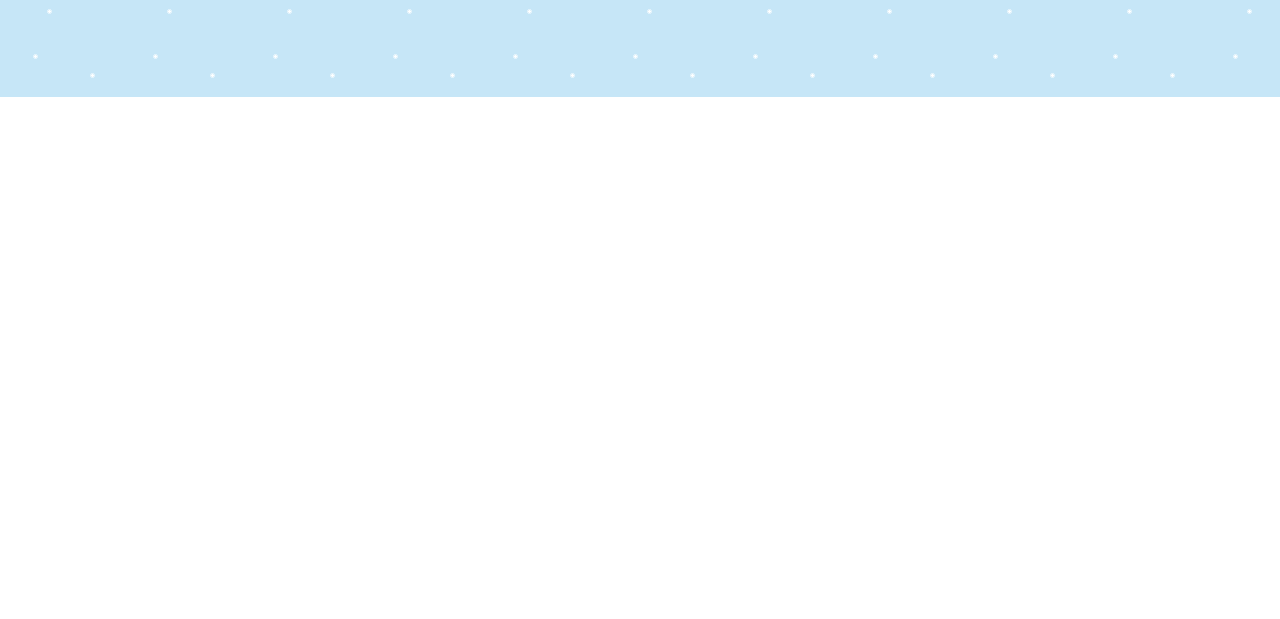
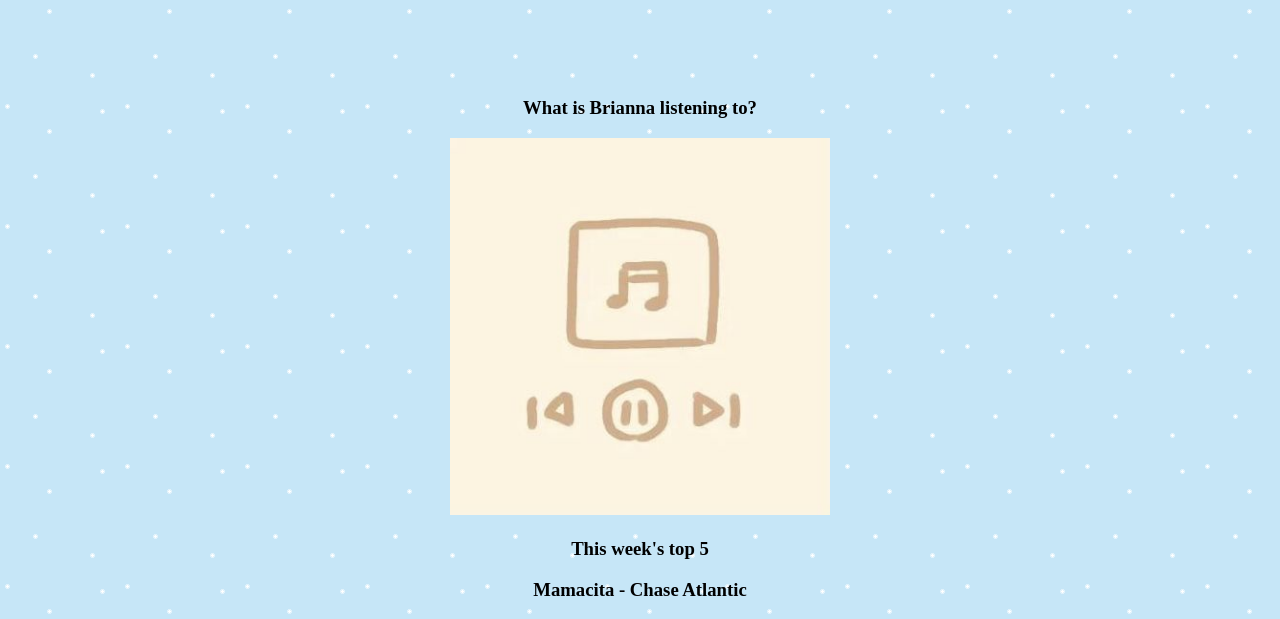
Before and after one commit to Brianna-Davis/welcome-home, a plain HTML site: page index.html in a window 1280 px wide. Shown: the part 751-1370 px from the top of the page. Before the commit the page ends 848 px from the top, so only its background shows below. Drawn offline with Linux system fonts and the light colour scheme.

Commit message:
playlist icon

```diff
--- a/index.html
+++ b/index.html
@@ -23,6 +23,10 @@
         font-family: "Lucida Handwriting", fantasy;
       }
 
+      p{
+        font-size: 25px;
+      }
+
       .gif-container {
         max-width: 90%;
         color: #225aa3;
@@ -38,6 +42,9 @@
         border-color: pink;
         border-width: 10px;
       }
+      #playlist-icon{
+        width: 30%;
+      }
     </style>
   </head>
   <body>
@@ -50,8 +57,12 @@
       <img src="disco-ball.gif" class="disco" alt="disco ball spinning">
       <img src="disco-ball.gif" class="disco" alt="disco ball spinning">
       <img src="disco-ball.gif" class="disco" alt="disco ball spinning">
+    </div>
+	<h3>What is Brianna listening to?</h3>
+    <img id="playlist-icon" src="music-icon.jpeg" alt="music play button">
+    <h3>This week's top 5</h3>
+    <h3 class="song-titles">Mamacita - Chase Atlantic</h3>
 
-    </div>
 
   </body>
 </html>
```
